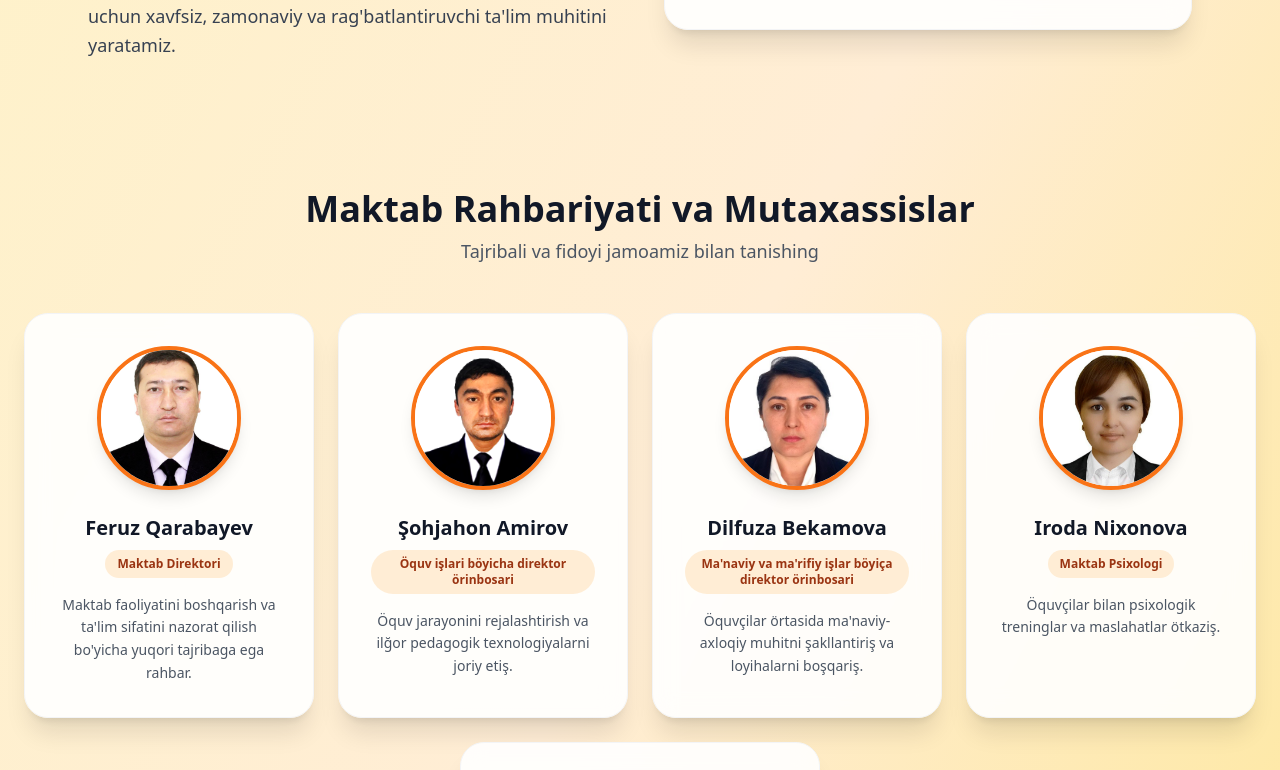
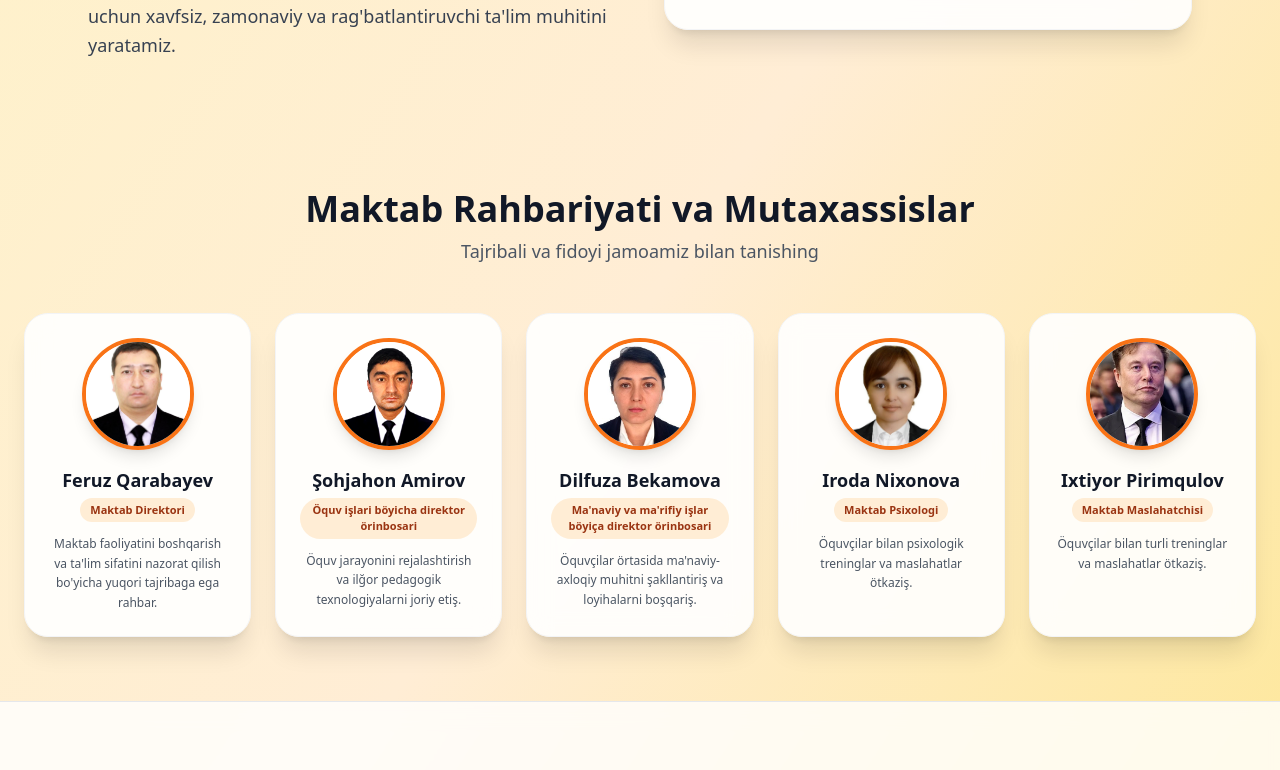
Before and after one commit to Sherzod1978/zarbdor-portal, a React (Vite) app: page /about in a window 1280 px wide. Shown: the part 732-1502 px from the top of the page. Built offline with nearby package versions, Linux system fonts and the light colour scheme.

Commit message:
Rahbarlar va dizayn yangilandi

```diff
--- a/src/pages/About.jsx
+++ b/src/pages/About.jsx
@@ -120,42 +120,35 @@ export default function About({ currentSeason }) {
       </section>
 
       {/* Maktab Rahbariyati va Mutaxassislar */}
-      <section className="max-w-[1400px] mx-auto px-6 py-16 relative z-10">
+      {/* Maktab Rahbariyati va Mutaxassislar */}
+      <section className="max-w-[1600px] mx-auto px-6 py-16 relative z-10">
         <div className="text-center mb-12">
           <h2 className="text-3xl md:text-4xl font-black text-gray-900">Maktab Rahbariyati va Mutaxassislar</h2>
           <p className="text-gray-600 text-lg mt-2">Tajribali va fidoyi jamoamiz bilan tanishing</p>
         </div>
 
-        <div
-          style={{
-            display: 'flex',
-            flexDirection: 'row',
-            flexWrap: 'wrap',
-            justifyContent: 'center',
-            gap: '24px'
-          }}
-        >
+        {/* lg ekranlarda aniq 5 ta ustun hosil qilamiz */}
+        <div className="grid grid-cols-1 sm:grid-cols-2 md:grid-cols-3 lg:grid-cols-5 gap-6">
           {management.map((person, idx) => (
             <div
               key={idx}
-              className="bg-white/90 backdrop-blur-md p-8 rounded-3xl shadow-xl border border-gray-100 text-center hover:shadow-2xl transition-all duration-300 flex flex-col items-center"
-              style={{ flex: '1 1 280px', maxWidth: '360px' }}
+              className="bg-white/90 backdrop-blur-md p-6 rounded-3xl shadow-xl border border-gray-100 text-center hover:shadow-2xl transition-all duration-300 flex flex-col items-center"
             >
               {person.image ? (
-                <div className="w-36 h-36 mb-6 rounded-full overflow-hidden shadow-lg border-4 border-orange-500 shrink-0">
+                <div className="w-28 h-28 mb-4 rounded-full overflow-hidden shadow-lg border-4 border-orange-500 shrink-0">
                   <img src={person.image} alt={person.name} className="w-full h-full object-cover" />
                 </div>
               ) : (
-                <div className="text-5xl mb-6 bg-orange-100 w-36 h-36 rounded-full flex items-center justify-center shrink-0">
+                <div className="text-5xl mb-4 bg-orange-100 w-28 h-28 rounded-full flex items-center justify-center shrink-0">
                   👤
                 </div>
               )}
 
-              <h3 className="text-xl font-bold text-gray-900 mb-2">{person.name}</h3>
-              <span className="inline-block px-3 py-1.5 bg-orange-100 text-orange-800 text-xs font-bold rounded-full mb-4">
+              <h3 className="text-lg font-bold text-gray-900 mb-1">{person.name}</h3>
+              <span className="inline-block px-2.5 py-1 bg-orange-100 text-orange-800 text-[11px] font-bold rounded-full mb-3">
                 {person.role}
               </span>
-              <p className="text-gray-600 text-sm leading-relaxed">{person.desc}</p>
+              <p className="text-gray-600 text-xs leading-relaxed">{person.desc}</p>
             </div>
           ))}
         </div>
```
Also changed, not shown: public/Ixtiyor.jpg (renamed from public/Ixtıyor.jpg).
